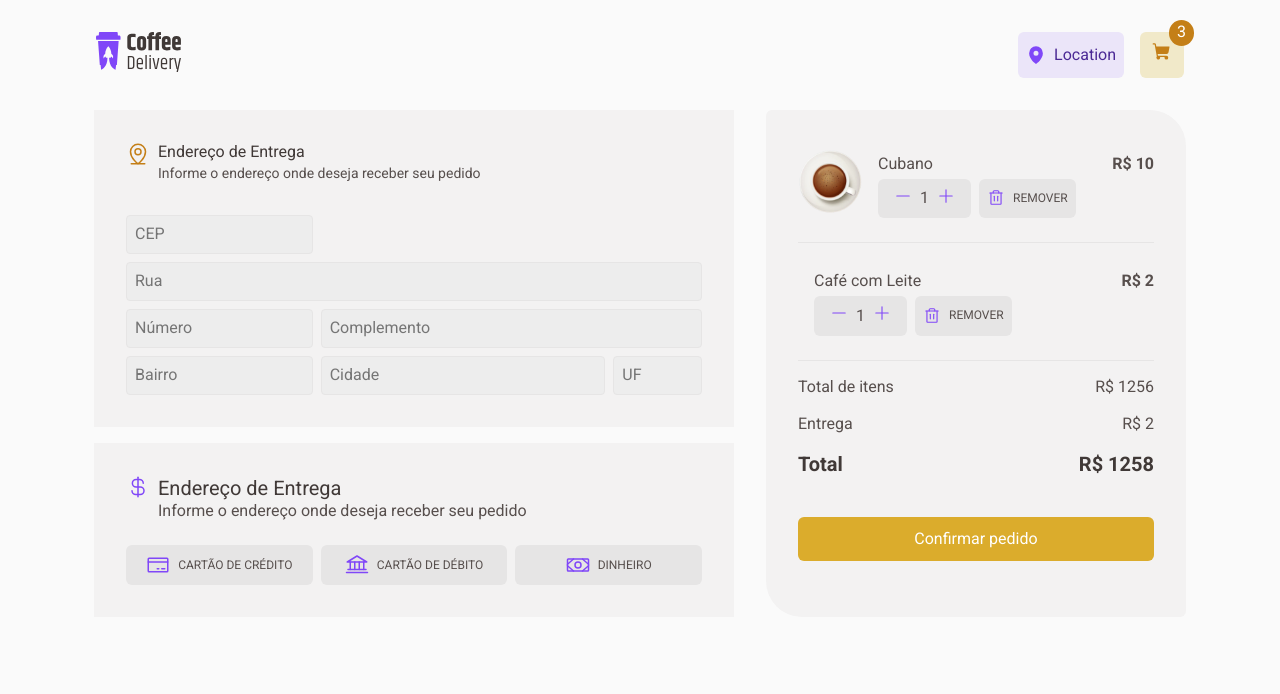
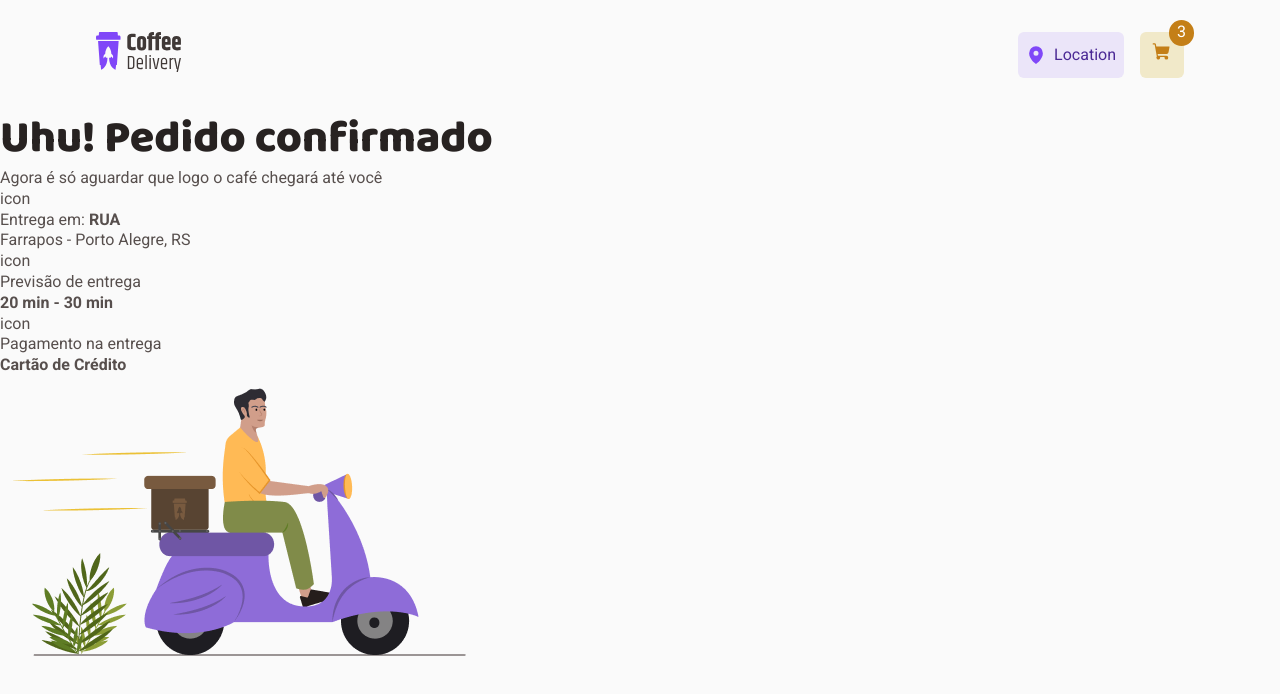
Before and after one commit to bruflor/ignite-challenge02-Coffe-Delivery, a React (Vite) app: page /cart in a window 1280 px wide. Shown: the top 694 px of the page. Built offline with nearby package versions, Linux system fonts and the light colour scheme.

Commit message:
sucess component

```diff
--- /dev/null
+++ b/src/pages/Cart/Checkout.tsx
@@ -0,0 +1,85 @@
+import {
+  MapPinLine,
+  CurrencyDollar,
+  Bank,
+  Money,
+  CreditCard,
+} from "phosphor-react";
+import { CartCard } from "../../components/Cards/cartCard";
+import {
+  CartPageContainer,
+  FormContainer,
+  ProductsCardsContainer,
+  CheckoutContainer,
+  PaymentContainer,
+} from "./style";
+
+export const Checkout = () => {
+  return (
+    <CartPageContainer>
+      <CheckoutContainer>
+        <FormContainer>
+          <div>
+            <MapPinLine size={24} />
+            <div>
+              <h3>Endereço de Entrega</h3>
+              <span>Informe o endereço onde deseja receber seu pedido</span>
+            </div>
+          </div>
+          <form>
+            <input placeholder="CEP" />
+            <input placeholder="Rua" />
+            <input placeholder="Número" />
+            <input placeholder="Complemento" />
+            <input placeholder="Bairro" />
+            <div>
+              <input placeholder="Cidade" />
+              <input placeholder="UF" />
+            </div>
+          </form>
+        </FormContainer>
+        <PaymentContainer>
+          <div>
+            <CurrencyDollar size={24} />
+            <div>
+              <h3>Endereço de Entrega</h3>
+              <span>Informe o endereço onde deseja receber seu pedido</span>
+            </div>
+          </div>
+          <div>
+            <button>
+              <CreditCard size={24} />
+              Cartão de crédito
+            </button>
+            <button>
+              <Bank size={24} />
+              Cartão de débito
+            </button>
+            <button>
+              <Money size={24} />
+              dinheiro
+            </button>
+          </div>
+        </PaymentContainer>
+      </CheckoutContainer>
+
+      <ProductsCardsContainer>
+        <CartCard name={"Cubano"} price={10} />
+        <CartCard name={"Café com Leite"} price={2} />
+        <div>
+          <p>Total de itens</p>
+          <p>R$ 1256</p>
+        </div>
+        <div>
+          <p>Entrega</p>
+          <p>R$ 2</p>
+        </div>
+        <div>
+          <h3>Total</h3>
+          <h3>R$ 1258</h3>
+        </div>
+        <button>Confirmar pedido</button>
+      </ProductsCardsContainer>
+    </CartPageContainer>
+  );
+};
--- /dev/null
+++ b/src/pages/Cart/Success.tsx
@@ -0,0 +1,42 @@
+import DeliveryImg from "../../assets/delivery.png";
+
+export const Sucess = () => {
+  return (
+    <div>
+      <div>
+        <h1>Uhu! Pedido confirmado</h1>
+        <p>Agora é só aguardar que logo o café chegará até você</p>
+        <div>
+          <div>
+            icon
+            <div>
+              <p>
+                Entrega em: <b>RUA</b>
+              </p>
+              <p>Farrapos - Porto Alegre, RS</p>
+            </div>
+          </div>
+          <div>
+            icon
+            <div>
+              <p>Previsão de entrega</p>
+              <p>
+                <b>20 min - 30 min </b>
+              </p>
+            </div>
+          </div>
+          <div>
+            icon
+            <div>
+              <p>Pagamento na entrega</p>
+              <p>
+                <b>Cartão de Crédito</b>
+              </p>
+            </div>
+          </div>
+        </div>
+      </div>
+      <img src={DeliveryImg} />
+    </div>
+  );
+};
--- a/src/pages/Cart/index.tsx
+++ b/src/pages/Cart/index.tsx
@@ -1,85 +1,11 @@
-import {
-  MapPinLine,
-  CurrencyDollar,
-  Bank,
-  Money,
-  CreditCard,
-} from "phosphor-react";
-import { CartCard } from "../../components/Cards/cartCard";
-import {
-  CartPageContainer,
-  FormContainer,
-  ProductsCardsContainer,
-  CheckoutContainer,
-  PaymentContainer,
-} from "./style";
+import { Checkout } from "./Checkout";
+import { Sucess } from "./Success";
 
 export const Cart = () => {
   return (
-    <CartPageContainer>
-      <CheckoutContainer>
-        <FormContainer>
-          <div>
-            <MapPinLine size={24} />
-            <div>
-              <h3>Endereço de Entrega</h3>
-              <span>Informe o endereço onde deseja receber seu pedido</span>
-            </div>
-          </div>
-          <form>
-            <input placeholder="CEP" />
-            <input placeholder="Rua" />
-            <input placeholder="Número" />
-            <input placeholder="Complemento" />
-            <input placeholder="Bairro" />
-            <div>
-              <input placeholder="Cidade" />
-              <input placeholder="UF" />
-            </div>
-          </form>
-        </FormContainer>
-        <PaymentContainer>
-          <div>
-            <CurrencyDollar size={24} />
-            <div>
-              <h3>Endereço de Entrega</h3>
-              <span>Informe o endereço onde deseja receber seu pedido</span>
-            </div>
-          </div>
-          <div>
-            <button>
-              <CreditCard size={24} />
-              Cartão de crédito
-            </button>
-            <button>
-              <Bank size={24} />
-              Cartão de débito
-            </button>
-            <button>
-              <Money size={24} />
-              dinheiro
-            </button>
-          </div>
-        </PaymentContainer>
-      </CheckoutContainer>
-
-      <ProductsCardsContainer>
-        <CartCard name={"Cubano"} price={10} />
-        <CartCard name={"Café com Leite"} price={2} />
-        <div>
-          <p>Total de itens</p>
-          <p>R$ 1256</p>
-        </div>
-        <div>
-          <p>Entrega</p>
-          <p>R$ 2</p>
-        </div>
-        <div>
-          <h3>Total</h3>
-          <h3>R$ 1258</h3>
-        </div>
-        <button>Confirmar pedido</button>
-      </ProductsCardsContainer>
-    </CartPageContainer>
+    <>
+      {/* <Checkout />; */}
+      <Sucess />
+    </>
   );
 };
```
Also changed, not shown: src/assets/delivery.png (added).
